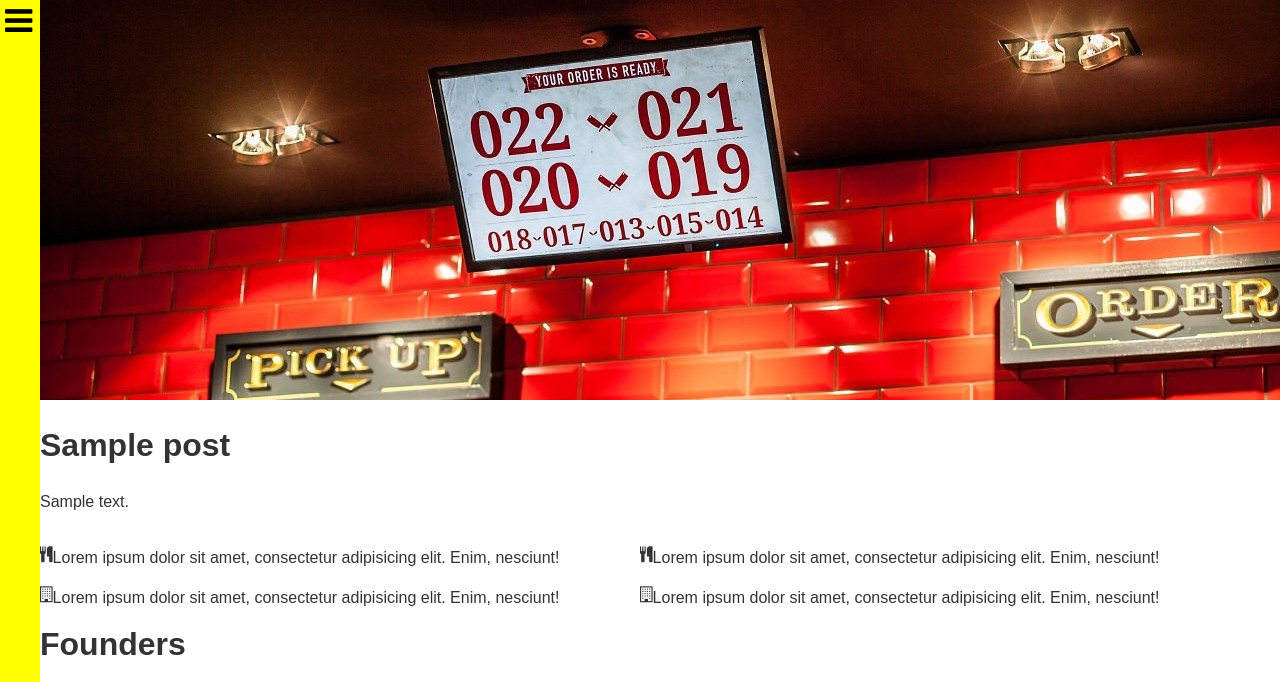
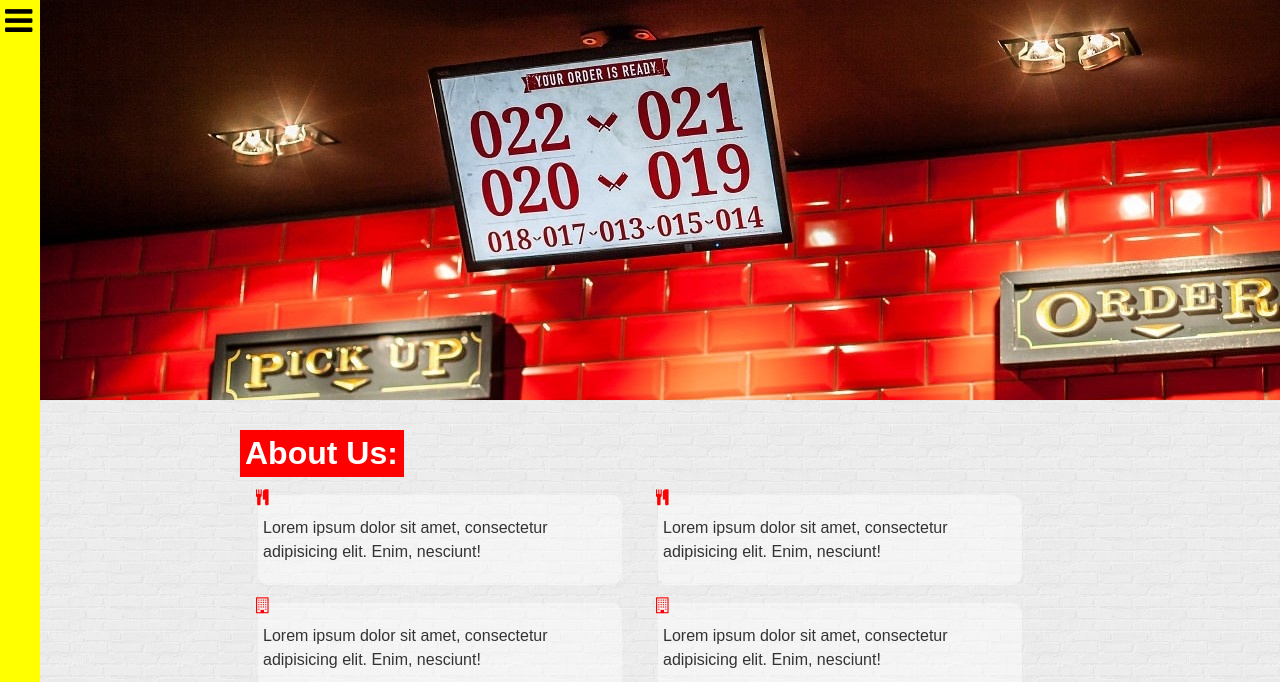
Before and after one commit to nigelbagley/hamburger, a WordPress theme: template themes/theme-hackeryou/about-page.php in a window 1280 px wide. Shown: the top 682 px of the page. Run offline with PHP 8.4 and a stand-in for WordPress, Linux system fonts and the light colour scheme; the site name, menu and one post (Sample post) are stand-ins, and other content is empty; style sheets or scripts are compiled from the project's sources; some libraries are stand-ins or nearby versions; some web fonts are replaced.

Commit message:
styled about page. Home page pretty much done :)

```diff
--- a/themes/theme-hackeryou/_aboutPage.scss
+++ b/themes/theme-hackeryou/_aboutPage.scss
@@ -21,6 +21,7 @@
 .aboutContainer2{
   width: 50%;
   float: left;
+
 }
 .founders{
   width: 33.33%;
@@ -29,3 +30,42 @@
     border-radius:50%;
   }
 }
+.wallpaper{
+  background-image: url(img/brickwall.png);
+  padding-bottom: 60px;
+  padding-top: 30px;
+}
+
+h1{
+  margin:0;
+}
+.aboutUs{
+  background-color: rgba(255, 255, 255, 0.41);
+  border-radius: 11px;
+  padding: 5px;
+  margin: 18px;
+  position: relative;
+  .fa{
+    position: absolute;
+    top: -6px;
+    left: -2px;
+    color: red;
+  }
+}
+.wallpaper{
+  h1{
+    color: white;
+      margin: 0;
+      background-color: red;
+      width: 164px;
+      padding: 5px;
+  }
+}
+
+.founderTitle{
+  color: white;
+  margin: 0;
+  background-color: red;
+  width: 164px;
+  padding: 5px;
+}
--- a/themes/theme-hackeryou/_footer.scss
+++ b/themes/theme-hackeryou/_footer.scss
@@ -1,14 +1,21 @@
 footer{
 	background:red;
+	padding: 10px;
 	p{
 		margin: 0;
 		// text-align: center;
 		color:white;
 	}
+
 }
 .wrapperFooter{
 	width: 800px;
   	margin:0 auto;
-  	align-content: space-between;
+  	-webkit-align-content: space-between;
+  	justify-content: space-between;
   	display: flex;
 }
+
+.fa{
+	color: white;
+}
--- a/themes/theme-hackeryou/about-page.php
+++ b/themes/theme-hackeryou/about-page.php
@@ -10,17 +10,10 @@ get_header();  ?>
 
  	</section>
 
- 	<section>
+
+	<div class="wallpaper clearfix">
 	 	<div class="container">
-			  <?php if ( have_posts() ) while ( have_posts() ) : the_post(); ?>
-
-				<h1><?php the_title(); ?></h1>
-
-				<p><?php the_content();?></p>
-
-			<?php endwhile; // end of the loop. ?>
-		</div>
- 	<div class="container">
+	 	<h1>About Us:</h1>
 		 	<div class="aboutContainer">
 		 		<div class="aboutUs">
 		 			<i class="fa fa-cutlery"></i>
@@ -42,9 +35,12 @@ get_header();  ?>
 		 		</div>
 		 	</div>
 	 	</div>
- 	</section>
+	 </div>
+
  	<div class="container">
+ 	<div class="founderTitle">
  	<h1>Founders</h1>
+ 	</div>
  		<div class="founders">
  			<img src="http://www.fillmurray.com/200/200" alt="">
  			<p>Lorem ipsum dolor sit amet.</p>
--- a/themes/theme-hackeryou/footer.php
+++ b/themes/theme-hackeryou/footer.php
@@ -4,7 +4,7 @@
     <p>&copy; BurgerPlace <?php echo date('Y'); ?></p>
     </div>
     <div class="socialIcons">
-    	<i class="fa fa-facebook"></i>
+    	<i class="fa fa-facebook"></i><i class="fa fa-twitter"></i><i class="fa fa-instagram"></i>
     </div>
   </div>
 </footer>
--- a/themes/theme-hackeryou/style.scss
+++ b/themes/theme-hackeryou/style.scss
@@ -50,7 +50,7 @@ body {
 }
 
 .container {
-  max-width:1200px;
+  max-width:800px;
   margin:0 auto;
 }
 /*footer p{
--- a/themes/theme-hackeryou/styles/_homePage.scss
+++ b/themes/theme-hackeryou/styles/_homePage.scss
@@ -32,11 +32,15 @@
   // background:#FFFAFD;
   background-image: url(img/brickwall.png);
   padding-bottom: 60px;
+  padding-top: 30px;
   // width: 800px;
   // margin:0 auto;
   h1{
-    color: red;
-    margin: 0;
+   color: white;
+   margin: 0;
+   background-color: red;
+   width: 142px;
+   padding: 5px;
   }
 
 }
@@ -44,6 +48,7 @@ form{
   width: 700px;
   margin: 0 auto;
   position: relative;
+  margin-top: 39px;
   p{
     margin:0;
   }
@@ -79,7 +84,11 @@ textarea{
   border: 1px solid red;
   margin-bottom: 15px;
 }
-
+label{
+    background-color: red;
+    color: white;
+    padding: 5px;
+}
 .wrapper{
   width: 800px;
   margin:0 auto;
```
Lines whose indentation alone changed are shown as unchanged.
